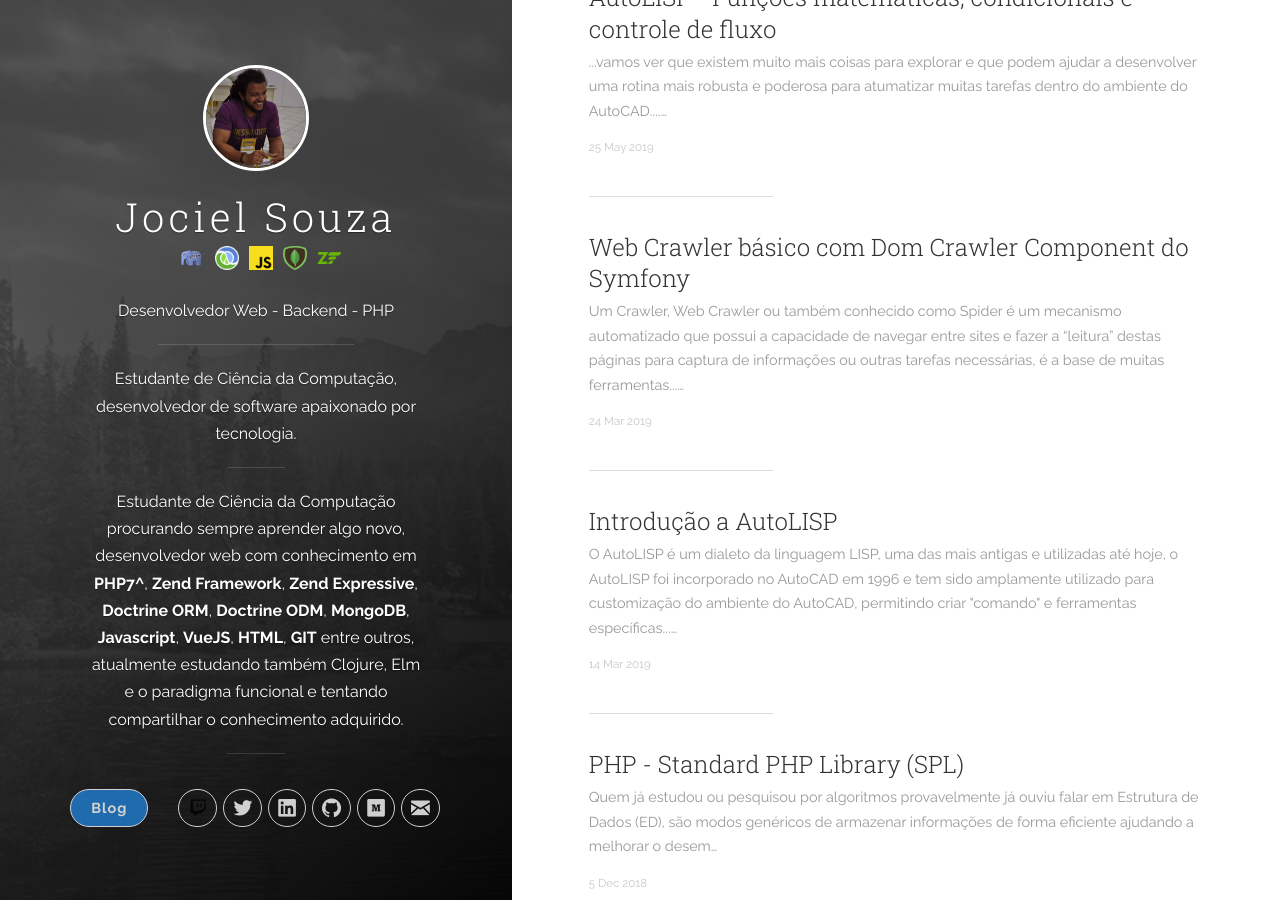
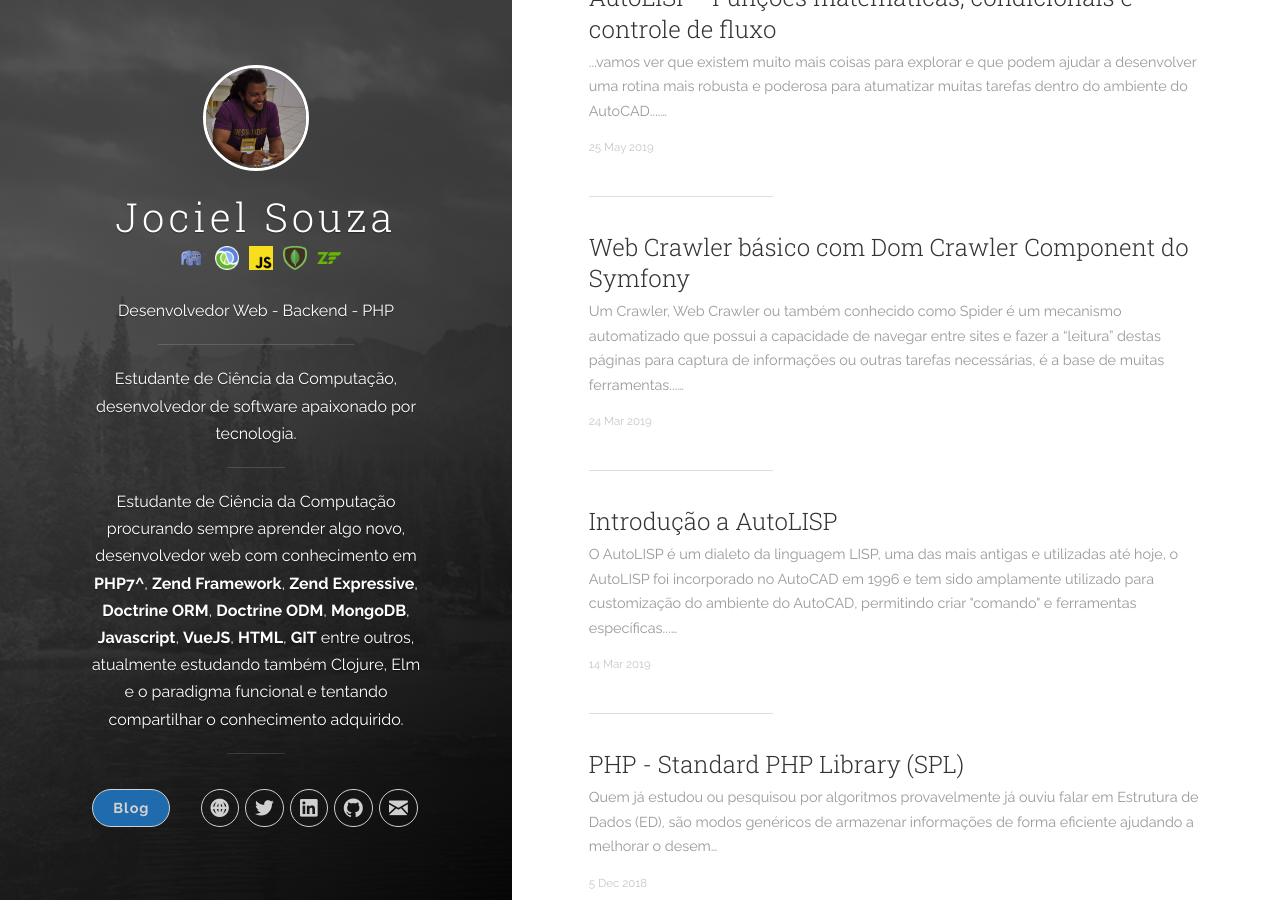
Before and after one commit to Jciel/Jciel.github.io, a Jekyll site: the page built from index.html, in a window 1280 px wide and 900 px high, scrolled down 529 px. Built offline with Jekyll 4.4.1, drawn with Linux system fonts in a browser that asks for light colours; nearby versions of some CDN libraries; the list of posts is cut into pages by our own code.

Commit message:
Added lik to Big-O site

```diff
--- a/_config.yml
+++ b/_config.yml
@@ -47,3 +47,5 @@ gems: [
 ]
 
 exclude: ['README.md', 'Gemfile', 'Gemfile.lock', 'screenshot.png']
+
+plugins: ['jekyll-paginate', 'jekyll-seo-tag']
--- a/_includes/header.html
+++ b/_includes/header.html
@@ -51,15 +51,21 @@
           <nav class="cover-navigation navigation--social">
             <ul class="navigation">
 
-            {% if site.author.twitch_username %}
-              <!-- Twitch -->
               <li class="navigation__item">
-                <a href="https://www.twitch.tv/{{ site.author.twitch_username }}" title="@{{ site.author.twitch_username }} on twitch.tv" target="_blank">
-                  <i class="icon icon-social-twitch"></i>
-                  <span class="label">Twitter</span>
+                <a href="https://big-o-tecnologia.tech" title="Big-O Tecnologia da Informação" target="_blank">
+                  <i class="icon icon-web"></i>
+                  <span class="label">Big-O Tecnologia da Informação</span>
                 </a>
               </li>
-            {% endif %}
+<!--            {% if site.author.twitch_username %}-->
+<!--              &lt;!&ndash; Twitch &ndash;&gt;-->
+<!--              <li class="navigation__item">-->
+<!--                <a href="https://www.twitch.tv/{{ site.author.twitch_username }}" title="@{{ site.author.twitch_username }} on twitch.tv" target="_blank">-->
+<!--                  <i class="icon icon-social-twitch"></i>-->
+<!--                  <span class="label">Twitter</span>-->
+<!--                </a>-->
+<!--              </li>-->
+<!--            {% endif %}-->
 
             {% if site.author.twitter_username %}
               <!-- Twitter -->
@@ -91,14 +97,14 @@
               </li>
             {% endif %}
 
-            {% if site.author.medium %}
-              <li class="navigation__item">
-                <a href="https://medium.com/@{{ site.author.medium }}" title="{{ site.author.medium }} on Medium" target="_blank">
-                  <i class="icon icon-social-medium"></i>
-                  <span class="label">GitHub</span>
-                </a>
-              </li>
-            {% endif %}
+<!--            {% if site.author.medium %}-->
+<!--              <li class="navigation__item">-->
+<!--                <a href="https://medium.com/@{{ site.author.medium }}" title="{{ site.author.medium }} on Medium" target="_blank">-->
+<!--                  <i class="icon icon-social-medium"></i>-->
+<!--                  <span class="label">GitHub</span>-->
+<!--                </a>-->
+<!--              </li>-->
+<!--            {% endif %}-->
 
             {% if site.author.email %}
               <!-- Email -->
```
